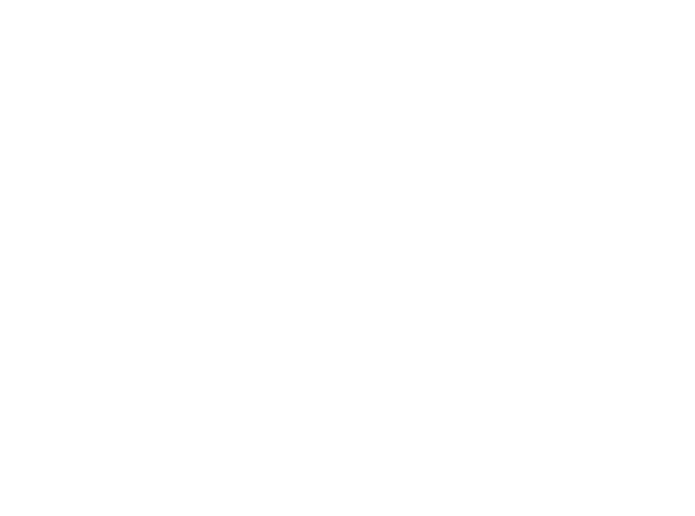
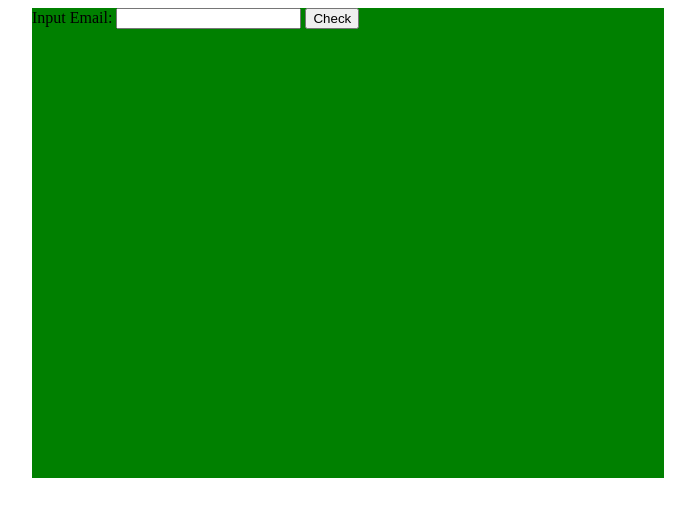
Before and after one commit to 1242035/1242035.bitbucket.org, a plain HTML site: page validation/index.html in a window 1280 px wide. Shown: the whole page, without its empty margins (292-987 px from the left). Drawn offline with Linux system fonts and the light colour scheme.

Commit message:
change input text

```diff
--- a/validation/index.html
+++ b/validation/index.html
@@ -1,20 +1,32 @@
 <html>
 <head>
-	<title>Simple Validation</title>
+	<title>Validation</title>
 	<script type="text/javascript" src="jquery-1.10.2.min.js"></script>
 	<script type="text/javascript" src="Validation.js"></script>
 	<script>
-	$(function() {
-		var email = 'fuongit@gmail.com';
+		function checkEmail(){
+
+		var email = $('#email').val();
 		if (Validation.email(email)) {
 			alert('Email matched');
 		} else {
 			alert('Email not matched');
 		}
-	});
+	}
 	</script>
+	<style>
+		.wrapper{
+				width:50%;
+				height:60%;
+				margin:auto;
+				background-color:green;
+		}
+	</style>
 </head>
 <body>
-
+<div class="wrapper">
+	Input Email: <input type="text" name="Email" id="email"/>
+	<button type="button" onclick="alert('Hello world!')">Check</button>
+</div>
 </body>
 </html>
```
